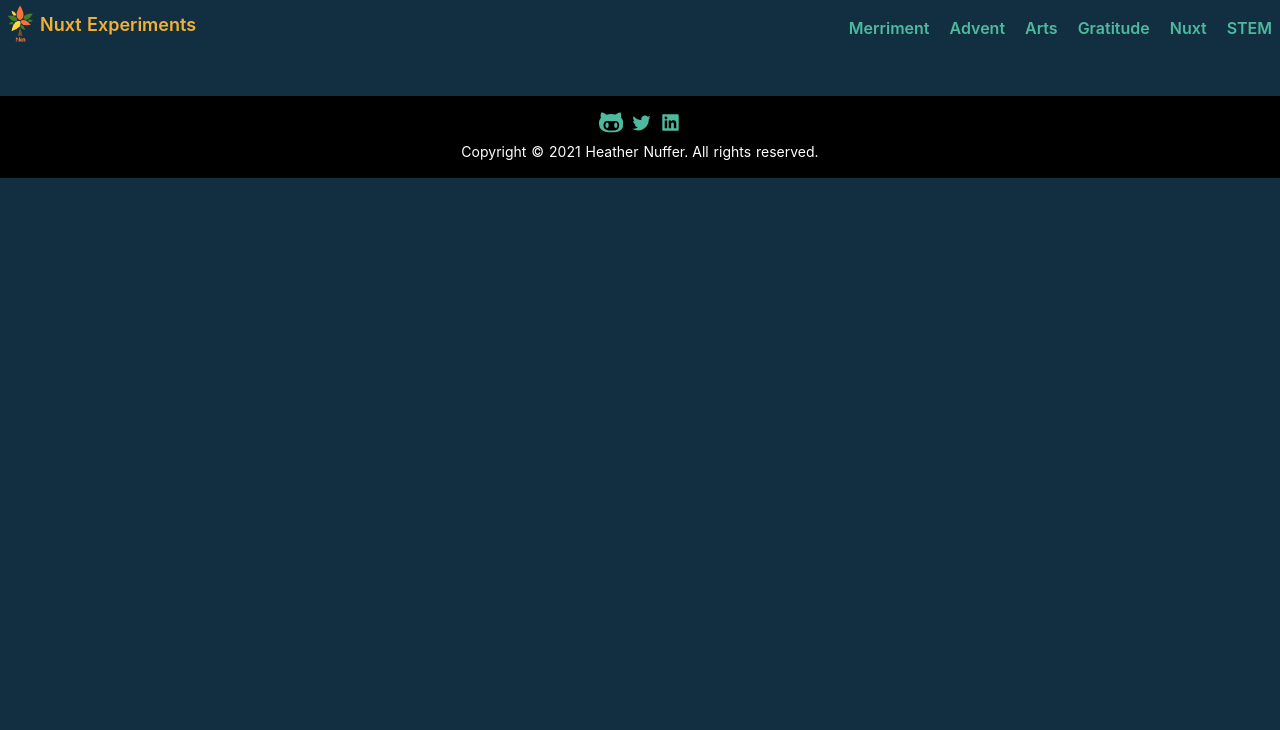
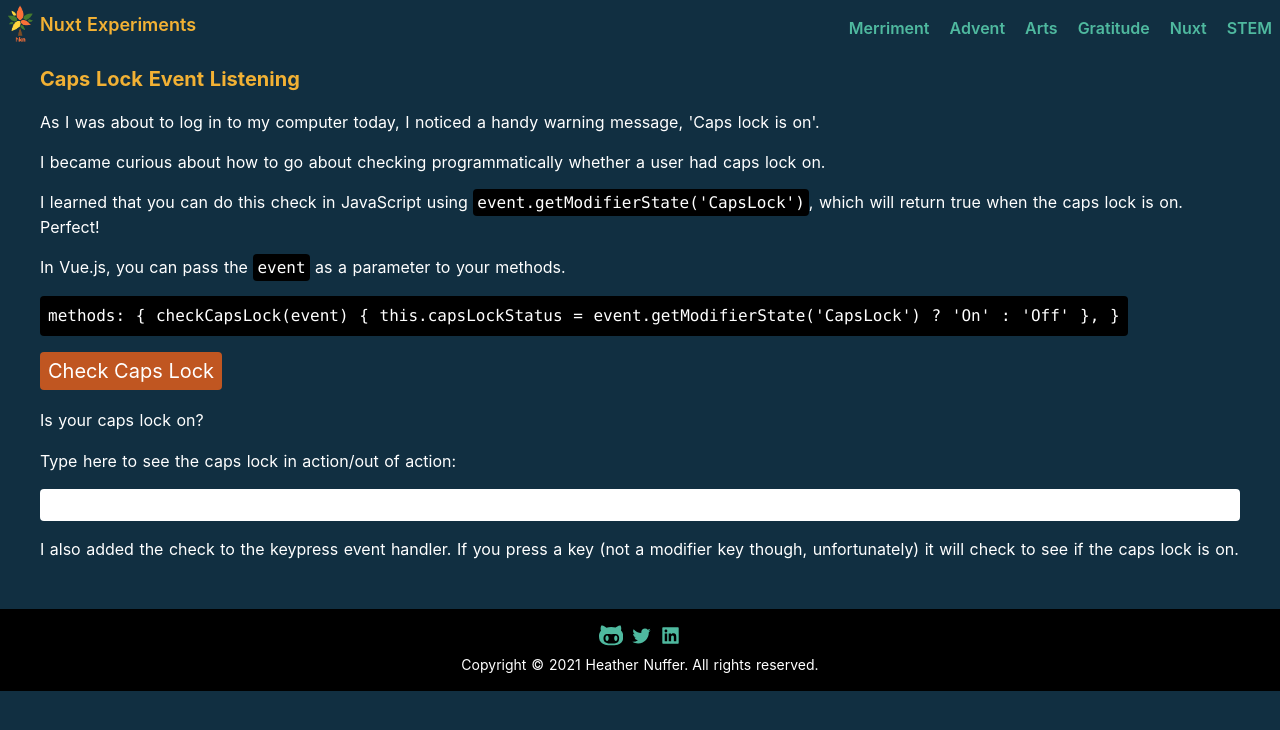
Before and after one commit to ethyl2/nuxt-experiment, a Nuxt app: page /stem/caps-lock in a window 1280 px wide. Shown: the top 730 px of the page. Built offline with nearby package versions, Linux system fonts and the light colour scheme; a web font is replaced by a local one.

Commit message:
Feat: Adds new page about detecting caps lock

```diff
--- /dev/null
+++ b/pages/stem/caps-lock.vue
@@ -0,0 +1,95 @@
+<template>
+  <div class="mx-4 flex flex-col items-start justify-start space-y-4 md:mx-10">
+    <h1 class="text-xl mt-4 font-bold">Caps Lock Event Listening</h1>
+    <p>
+      As I was about to log in to my computer today, I noticed a handy warning
+      message, 'Caps lock is on'.
+    </p>
+    <p>
+      I became curious about how to go about checking programmatically whether a
+      user had caps lock on.
+    </p>
+    <p>
+      I learned that you can do this check in JavaScript using
+      <code class="bg-black p-1 rounded"
+        >event.getModifierState('CapsLock')</code
+      >, which will return true when the caps lock is on. Perfect!
+    </p>
+    <p>
+      In Vue.js, you can pass the
+      <code class="bg-black p-1 rounded">event</code> as a parameter to your
+      methods.
+    </p>
+    <code class="bg-black p-2 rounded">
+      methods: { checkCapsLock(event) { this.capsLockStatus =
+      event.getModifierState('CapsLock') ? 'On' : 'Off' }, }
+    </code>
+    <button
+      class="bg-orange-700 text-white rounded py-1 px-2 mt-2 hover:bg-orange-600 text-lg md:text-xl"
+      type="button"
+      @click="checkCapsLock"
+    >
+      Check Caps Lock
+    </button>
+    <p>
+      Is your caps lock on?
+      <span
+        class="font-bold text-lg"
+        :class="[capsLockStatus === 'Off' ? 'text-green-500' : 'text-red-500']"
+        >{{
+          capsLockStatus === 'On' ? 'Yes' : capsLockStatus === 'Off' ? 'No' : ''
+        }}</span
+      >
+    </p>
+    <label for="typing-input"
+      >Type here to see the caps lock in action/out of action:</label
+    >
+    <input
+      name="typing-input"
+      type="text"
+      class="text-black rounded p-1 w-full"
+      :class="[capsLockStatus === 'Off' ? 'text-green-500' : 'text-red-500']"
+    />
+    <p v-if="capsLockStatus === 'On'" class="text-red-500">
+      ⚠️ Warning! Caps lock is on! 🚨
+    </p>
+    <p>{{ capsLockMessage }}</p>
+  </div>
+</template>
+
+<script>
+export default {
+  name: 'CapsLock',
+  data() {
+    return {
+      capsLockStatus: '',
+      capsLockMessage:
+        'I also added the check to the keypress event handler. If you press a key (not a modifier key though, unfortunately) it will check to see if the caps lock is on.',
+    }
+  },
+  mounted() {
+    window.addEventListener('keypress', this.handleKeyPress)
+  },
+  destroyed() {
+    window.removeEventListener('keypress', this.handleKeyPress)
+  },
+  methods: {
+    checkCapsLock(event) {
+      this.capsLockStatus = event.getModifierState('CapsLock') ? 'On' : 'Off'
+    },
+    handleKeyPress(event) {
+      const initialCapsLockStatus = this.capsLockStatus
+      const newCapsLockStatus = event.getModifierState('CapsLock')
+        ? 'On'
+        : 'Off'
+      if (initialCapsLockStatus !== newCapsLockStatus) {
+        this.capsLockMessage =
+          'You pressed the caps lock key before pressing the current key!'
+      } else {
+        this.capsLockMessage = ''
+      }
+      this.capsLockStatus = newCapsLockStatus
+    },
+  },
+}
+</script>
--- a/pages/stem/index.vue
+++ b/pages/stem/index.vue
@@ -42,6 +42,7 @@
           <nuxt-link to="/stem/local-storage-test"
             >Using Local Storage</nuxt-link
           >
+          <nuxt-link to="/stem/caps-lock">Caps Lock Event Listening</nuxt-link>
         </div>
         <div class="p-6 rounded bg-teal-900 flex flex-col space-y-2">
           <h2 class="text-2xl">STEM-Themed Songs</h2>
```
